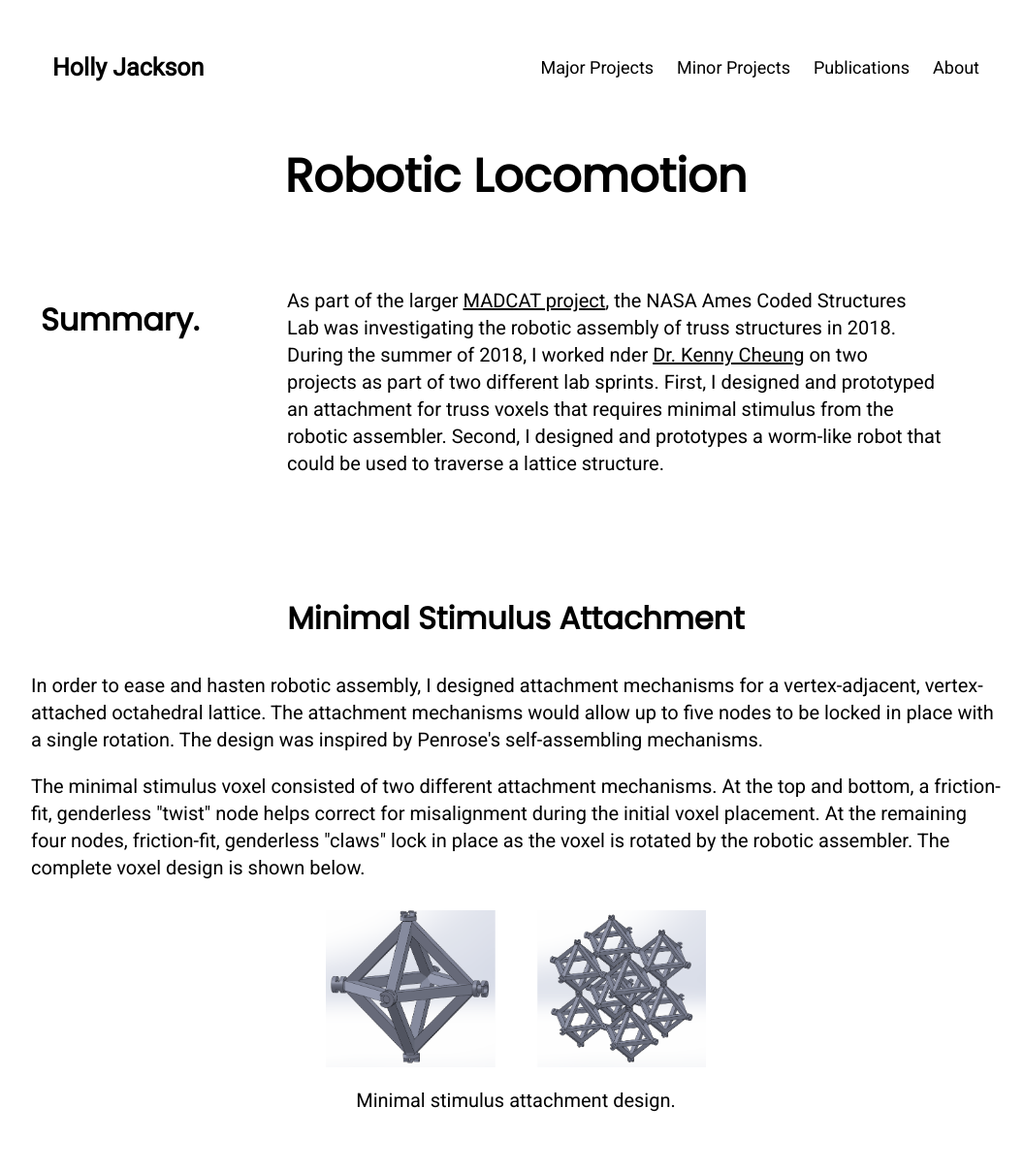
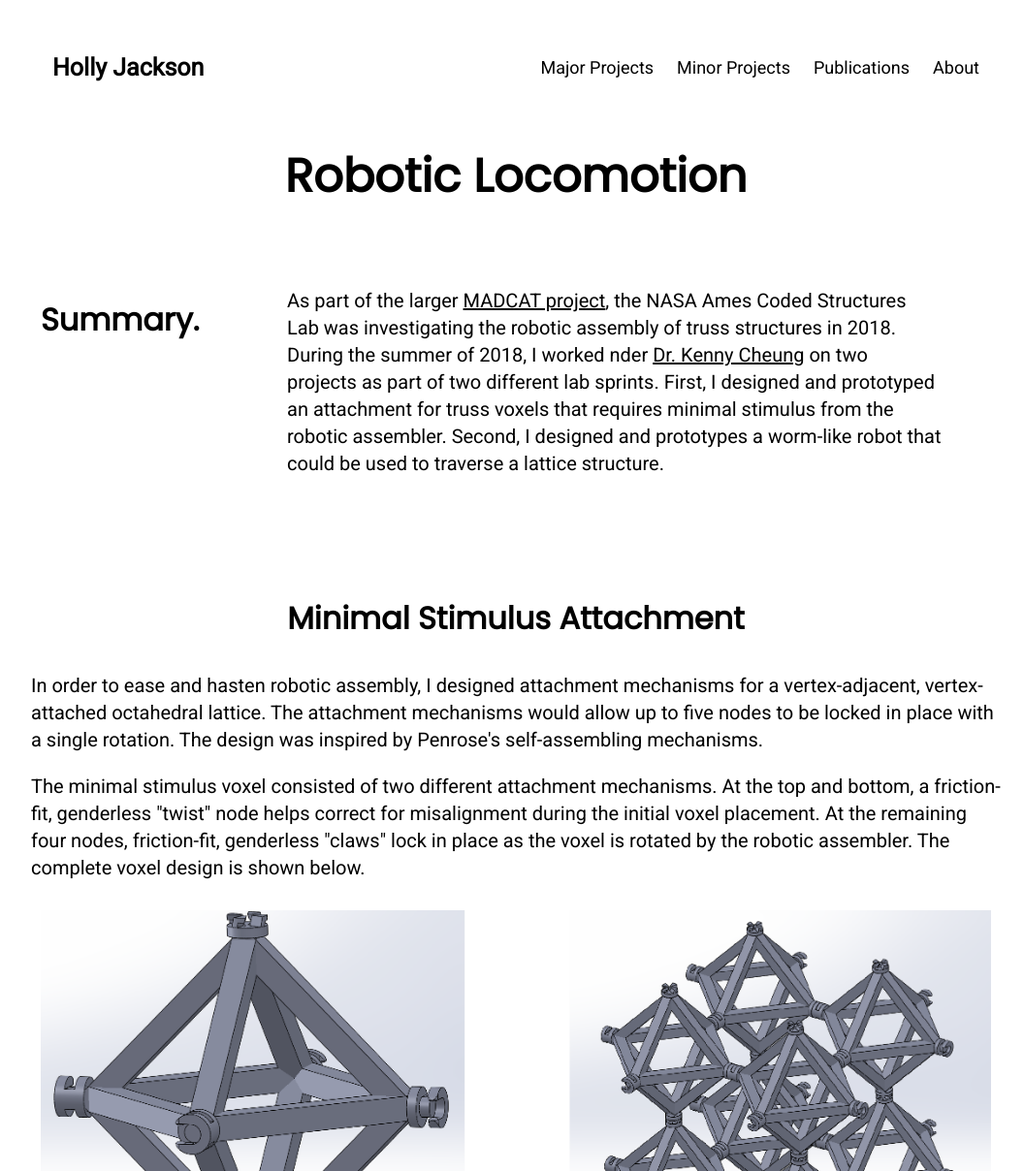
Before and after one commit to hollyjackson/hollyjackson.github.io, a Jekyll site: the page built from minor-projects/robotic-locomotion/index.html, in a window 1280 px wide. Shown: the top 1208 px of the page at 97% size, without its empty margins (108-1164 px from the left). Built offline with Jekyll 4.4.1, drawn with Linux system fonts in a browser that asks for light colours; grey boxes are pictures that could not be loaded.

Commit message:
fixed robotic locomotion image

```diff
--- a/minor-projects/robotic-locomotion/index.html
+++ b/minor-projects/robotic-locomotion/index.html
@@ -28,7 +28,7 @@ footer: <a href="mailto:hjackson@mit.edu" target="_blank">hjackson@mit.edu</a>
 <p style="text-align:left;">The minimal stimulus voxel consisted of two different attachment mechanisms. At the top and bottom, a friction-fit, genderless "twist" node helps correct for misalignment during the initial voxel placement.  At the remaining four nodes, friction-fit, genderless "claws" lock in place as the voxel is rotated by the robotic assembler. The complete voxel design is shown below.</p>
 
 <div class="content">
-    <img class="slides" src="/minor-projects/robotic-locomotion/voxel.png" alt="Voxel" style="width:40%">
+    <img class="slides" src="/minor-projects/robotic-locomotion/voxel.png" alt="Voxel" style="width:100%">
     <p style="text-align:center;">Minimal stimulus attachment design.</p>
 </div>
 
```
